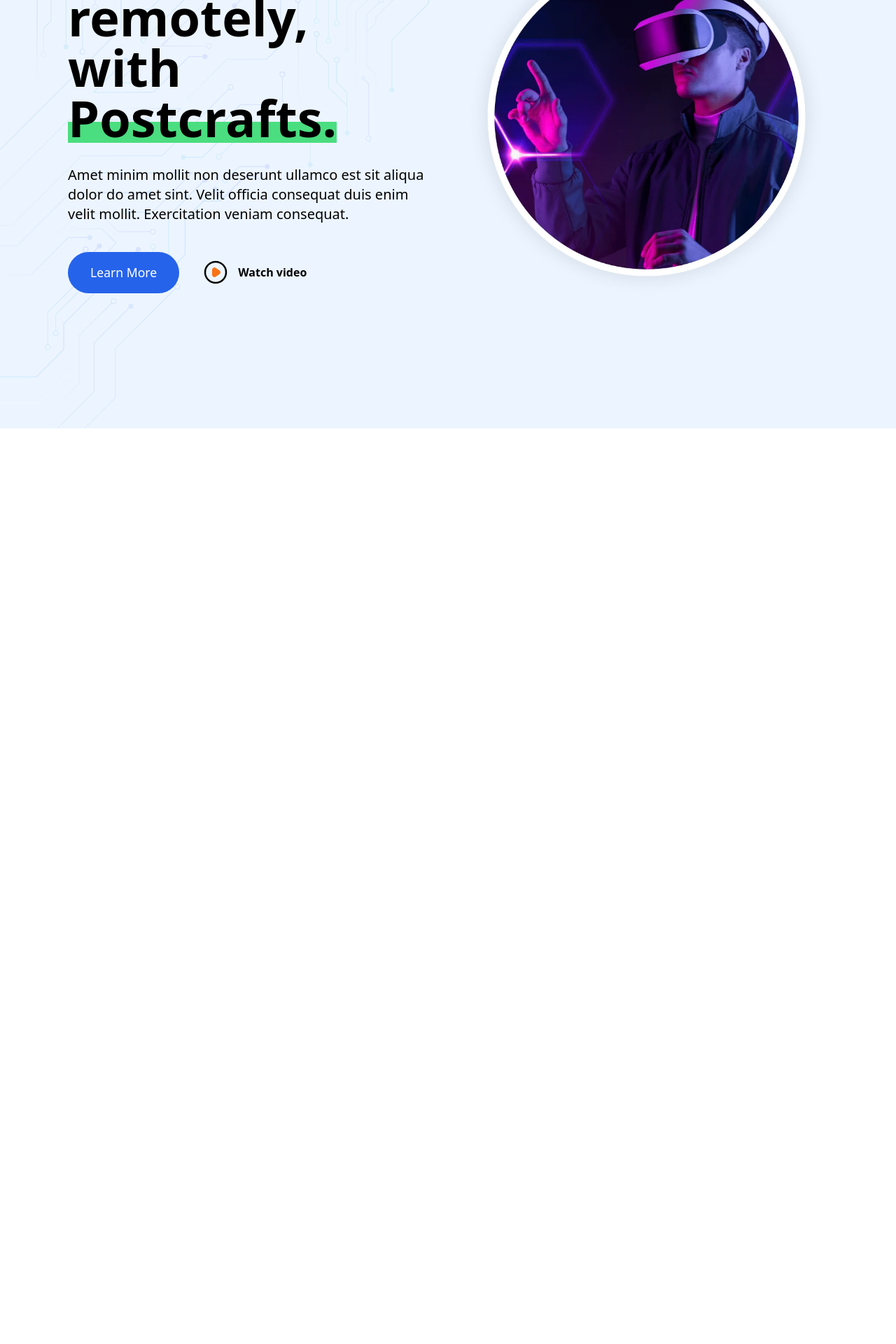
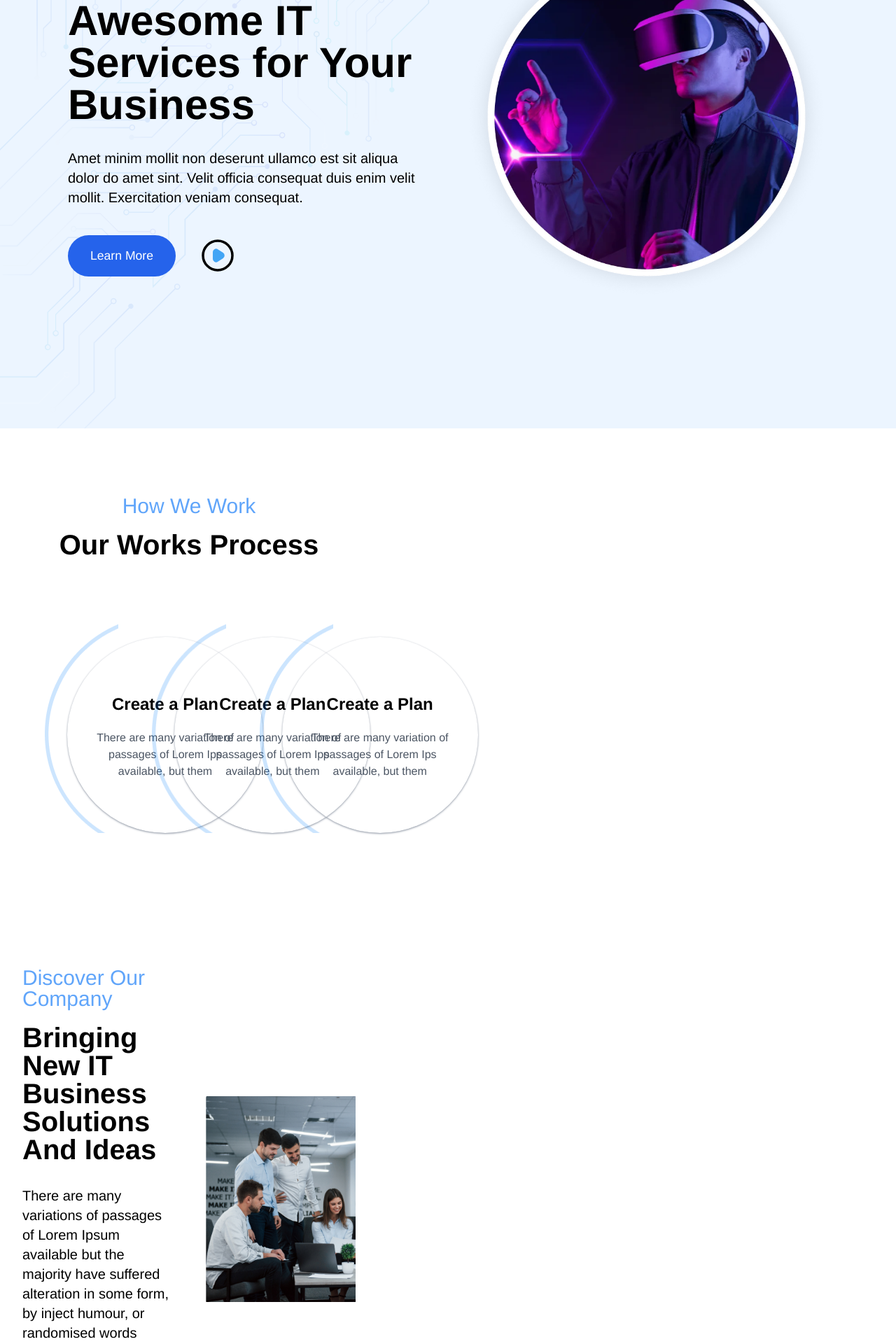
Before and after one commit to Huzaifa0888/antech, a Next.js app: page / in a window 1280 px wide. Shown: the part 300-2220 px from the top of the page at 70% size. Before the commit the page ends 912 px from the top, so only its background shows below. Built offline with nearby package versions, Linux system fonts and the light colour scheme.

Commit message:
heroSection

```diff
--- /dev/null
+++ b/components/discoverOur.jsx
@@ -0,0 +1,44 @@
+import React from "react";
+
+function DiscoverOur() {
+  return (
+    <>
+      <div className="">
+        <section className="py-10 sm:py-16 lg:py-24">
+          <div className="px-4 mx-auto max-w-[1150px] sm:px-6 lg:px-8">
+            <div className="grid items-center grid-cols-1 gap-12 lg:grid-cols-2">
+              <div>
+                <h1 className="text-4xl  font-normal text-blue-400 sm:text-6xl pb-5 lg:text-[30px]">
+                  Discover Our Company
+                </h1>
+                <h1 className="text-4xl font-bold  text-black sm:text-6xl lg:text-[40px]">
+                  Bringing New IT Business Solutions And Ideas
+                </h1>
+
+                <p className="mt-8 text-base text-black sm:text-xl">
+                  There are many variations of passages of Lorem Ipsum available
+                  but the majority have suffered alteration in some form, by
+                  inject humour, or randomised words which
+                </p>
+
+                <div className="mt-10 sm:flex sm:items-center sm:space-x-8">
+                  <button className="bg-blue-600 rounded-full py-4  text-white px-8 text-[1.1rem]">
+                    Learn More
+                  </button>
+
+
+                </div>
+              </div>
+
+              <div>
+                <img className="w-full" src="/discover.png" alt="" />
+              </div>
+            </div>
+          </div>
+        </section>
+      </div>
+    </>
+  );
+}
+
+export default DiscoverOur;
--- a/components/heroSection.jsx
+++ b/components/heroSection.jsx
@@ -3,19 +3,16 @@
 function HeroSection() {
   return (
     <>
-      <div className="bg-hero h-screen w-screen mt-12">
-        <section className="py-10 sm:py-16 lg:py-24">
+      <div className="bg-hero h-screen w-screen mt-12 pb-16">
+        <section className="py-10 sm:py-16 lg:py-24 ">
           <div className="px-4 mx-auto max-w-[1150px] sm:px-6 lg:px-8">
             <div className="grid items-center grid-cols-1 gap-12 lg:grid-cols-2">
               <div>
-                <h1 className="text-4xl font-bold text-black sm:text-6xl lg:text-7xl">
-                  Collaborate remotely, with
-                  <div className="relative inline-flex">
-                    <span className="absolute inset-x-0 bottom-0 border-b-[30px] border-[#4ADE80]"></span>
-                    <h1 className="relative text-4xl font-bold text-black sm:text-6xl lg:text-7xl">
-                      Postcrafts.
-                    </h1>
-                  </div>
+                <h1 className="text-4xl font-normal text-blue-400 sm:text-6xl pb-5 lg:text-[40px]">
+                  IT services Agency
+                </h1>
+                <h1 className="text-4xl font-bold text-black sm:text-6xl lg:text-[60px]">
+                  Awesome IT Services for Your Business
                 </h1>
 
                 <p className="mt-8 text-base text-black sm:text-xl">
@@ -35,15 +32,15 @@
                     className="inline-flex items-center mt-6 text-base font-semibold transition-all duration-200 sm:mt-0 hover:opacity-80"
                   >
                     <svg
-                      className="w-10 h-10 mr-3"
+                      className="w-14 h-14 mr-3"
                       xmlns="http://www.w3.org/2000/svg"
                       fill="none"
                       viewBox="0 0 24 24"
                       stroke="currentColor"
                     >
                       <path
-                        fill="#F97316"
-                        stroke="#F97316"
+                        fill="#42A5F5"
+                        stroke="#42A5F5"
                         stroke-linecap="round"
                         stroke-linejoin="round"
                         stroke-width="2"
@@ -56,7 +53,6 @@
                         d="M21 12a9 9 0 11-18 0 9 9 0 0118 0z"
                       />
                     </svg>
-                    Watch video
                   </a>
                 </div>
               </div>
--- /dev/null
+++ b/components/ourWork.jsx
@@ -0,0 +1,70 @@
+import React from 'react'
+
+function OurWork() {
+  return (
+    <>
+      <section className="py-10 sm:py-16 lg:py-24 bg-white">
+        <div className="px-4 mx-auto max-w-[1150px] sm:px-6 lg:px-8">
+          <div>
+            <h1 className="text-4xl text-center font-normal text-blue-400 sm:text-6xl pb-5 lg:text-[30px]">
+              How We Work
+            </h1>
+            <h1 className="text-4xl font-bold text-center text-black sm:text-6xl lg:text-[40px]">
+              Our Works Process
+            </h1>
+          </div>
+          <section className=" ">
+            <div className="px-4 mx-auto max-w-7xl sm:px-6 lg:px-8">
+              <div className="grid max-w-xl grid-cols-1 mx-auto mt-8 text-center lg:max-w-full sm:mt-12 lg:mt-20 lg:grid-cols-3 gap-x-6 xl:gap-x-12 gap-y-6">
+                <div className="bg-sec h-full w-full mr-20">
+                  <div className="overflow-hidden h-[280px] w-[280px] mt-8 ml-8 items-center rounded-full shadow shadow-gray-400">
+                    <div className="px-10 py-20  ">
+                      <p className="text-2xl text-black font-semibold pb-4">
+                        Create a Plan
+                      </p>
+
+                      <p className="mt-1 text-base text-gray-600  text-center">
+                        There are many variation of passages of Lorem Ips
+                        available, but them
+                      </p>
+                    </div>
+                  </div>
+                </div>
+                <div className="bg-sec h-full w-full">
+                  <div className="overflow-hidden h-[280px] w-[280px] mt-8 ml-8 items-center rounded-full shadow shadow-gray-400">
+                    <div className="px-10 py-20  ">
+                      <p className="text-2xl text-black font-semibold pb-4">
+                        Create a Plan
+                      </p>
+
+                      <p className="mt-1 text-base text-gray-600  text-center">
+                        There are many variation of passages of Lorem Ips
+                        available, but them
+                      </p>
+                    </div>
+                  </div>
+                </div>
+                <div className="bg-sec h-full w-full">
+                  <div className="overflow-hidden h-[280px] w-[280px] mt-8 ml-8 items-center rounded-full shadow shadow-gray-400">
+                    <div className="px-10 py-20  ">
+                      <p className="text-2xl text-black font-semibold pb-4">
+                        Create a Plan
+                      </p>
+
+                      <p className="mt-1 text-base text-gray-600  text-center">
+                        There are many variation of passages of Lorem Ips
+                        available, but them
+                      </p>
+                    </div>
+                  </div>
+                </div>
+              </div>
+            </div>
+          </section>
+        </div>
+      </section>
+    </>
+  );
+}
+
+export default OurWork
--- a/src/pages/index.js
+++ b/src/pages/index.js
@@ -1,6 +1,9 @@
 import { Inter } from 'next/font/google'
 import Header from '../../components/header'
 import HeroSection from '../../components/heroSection';
+import OurWork from "../../components/ourWork";
+import DiscoverOur from "../../components/discoverOur";
+
 
 const inter = Inter({ subsets: ['latin'] })
 
@@ -11,6 +14,8 @@
 
       <Header></Header>
       <HeroSection></HeroSection>
+      <OurWork></OurWork>
+      <DiscoverOur></DiscoverOur>
 
       </section>
     </>
--- a/tailwind.config.js
+++ b/tailwind.config.js
@@ -9,13 +9,15 @@
     "./src/**/*.{js,ts,jsx,tsx}",
   ],
   theme: {
-extend: {
+    extend: {
       backgroundImage: {
-        'hero': "url('/hero.png')",
-        fontFamily: {
-          sans: ["Helvetica Neue", "Helvetica", "Arial", "sans-serif"],
-        },
-      }}
+        hero: "url('/hero.png')",
+        sec: "url('/download.png')",
+      },
+      fontFamily: {
+        sans: ["Helvetica Neue", "Helvetica", "Arial", "sans-serif"],
+      },
+    },
   },
   plugins: [],
 };
```
Also changed, not shown: public/discover.png (added), public/download.png (added).
